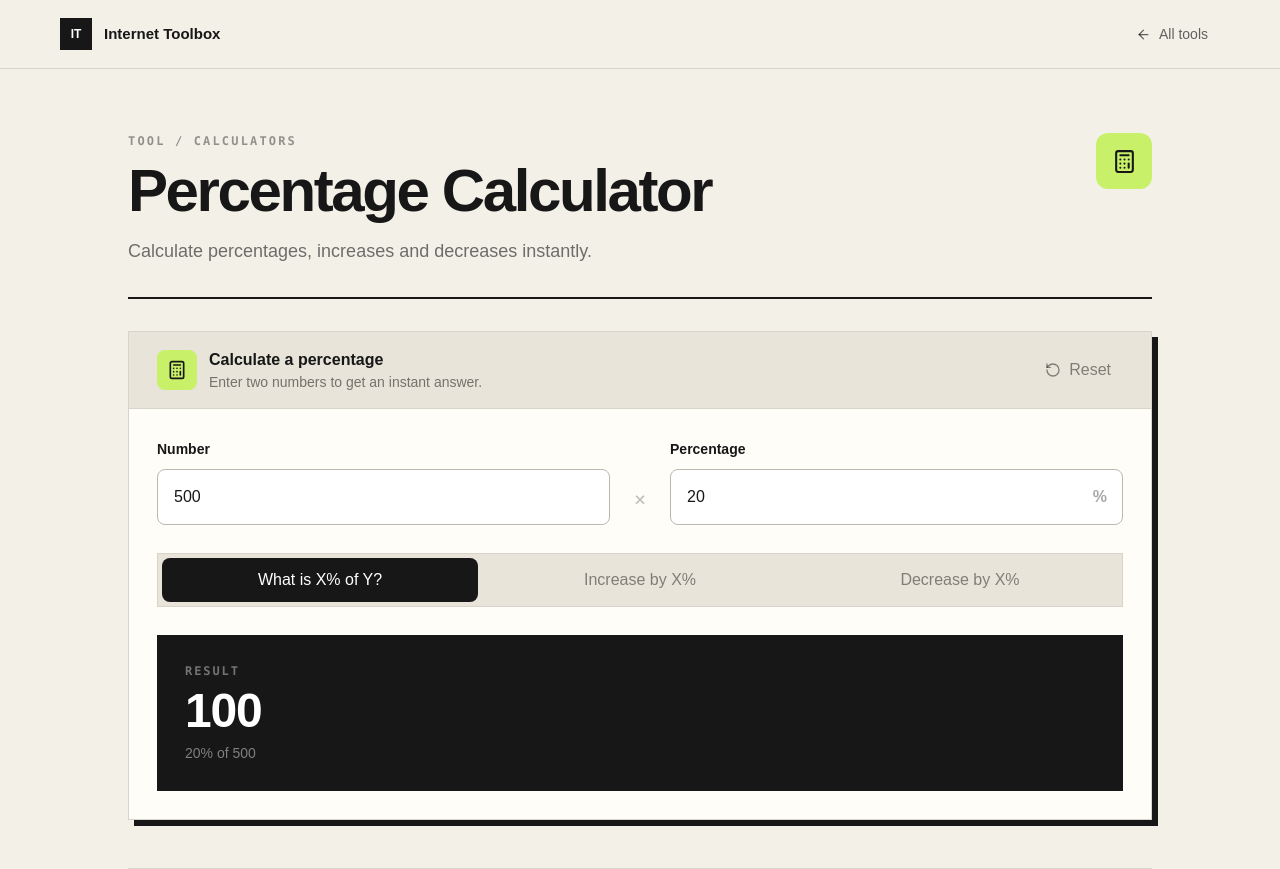
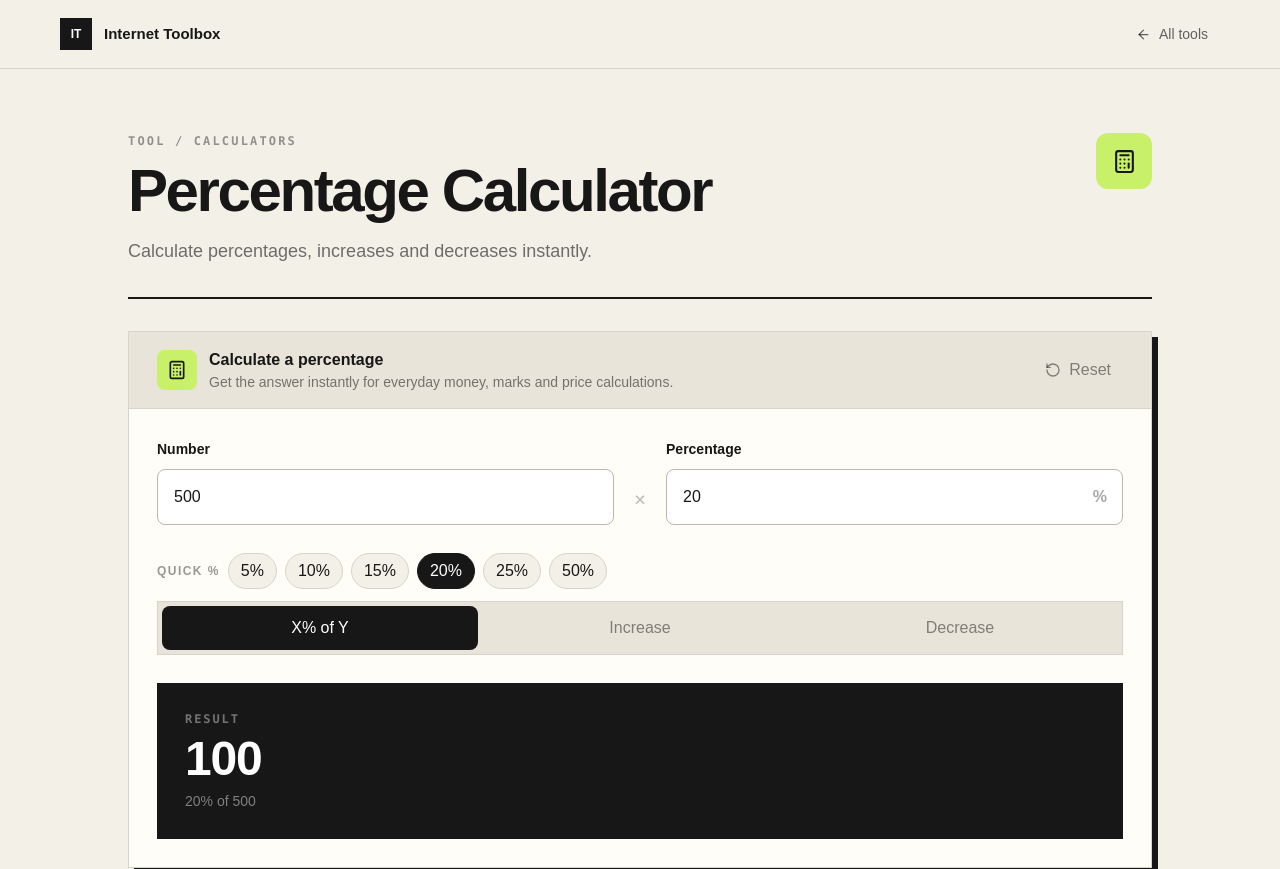
Before and after one commit to factoalbum/internet-toolbox, a Next.js app: page /tools/percentage-calculator in a window 1280 px wide. Shown: the top 869 px of the page. Built offline with nearby package versions, Linux system fonts and the light colour scheme; no server answers.

Commit message:
Polish percentage calculator UX

```diff
--- a/components/tools/percentage-calculator.tsx
+++ b/components/tools/percentage-calculator.tsx
@@ -4,8 +4,10 @@ import { Calculator, RotateCcw } from "lucide-react";
 import { useMemo, useState } from "react";
 
 function formatNumber(value: number): string {
-  return new Intl.NumberFormat("en-US", { maximumFractionDigits: 8 }).format(value);
+  return new Intl.NumberFormat("en-IN", { maximumFractionDigits: 8 }).format(value);
 }
+
+const quickPercentages = [5, 10, 15, 20, 25, 50];
 
 export default function PercentageCalculator() {
   const [value, setValue] = useState("500");
@@ -17,7 +19,6 @@ export default function PercentageCalculator() {
     const number = Number(value);
     const rate = Number(percentage);
     if (!Number.isFinite(number) || !Number.isFinite(rate) || number < 0 || rate < 0) return null;
-
     const amount = (number * rate) / 100;
     if (!Number.isFinite(amount)) return null;
     if (mode === "increase") return { primary: number + amount, secondary: amount };
@@ -26,37 +27,32 @@ export default function PercentageCalculator() {
   }, [value, percentage, mode]);
 
   function reset() {
-    setValue("500");
-    setPercentage("20");
-    setMode("of");
+    setValue("500"); setPercentage("20"); setMode("of");
   }
 
   return (
     <div className="overflow-hidden border border-[#d8d4c9] bg-[#fffdf8] shadow-[6px_6px_0_#171717]">
       <div className="border-b border-[#d8d4c9] bg-[#e8e4d9] px-5 py-4 md:px-7">
         <div className="flex items-center justify-between gap-4">
-          <div className="flex items-center gap-3">
-            <span className="flex size-10 items-center justify-center rounded-lg bg-[#c8f169] text-[#171717]" aria-hidden="true"><Calculator size={20} /></span>
-            <div><p className="font-bold">Calculate a percentage</p><p className="text-sm text-black/50">Enter two numbers to get an instant answer.</p></div>
-          </div>
+          <div className="flex items-center gap-3"><span className="flex size-10 items-center justify-center rounded-lg bg-[#c8f169]" aria-hidden="true"><Calculator size={20} /></span><div><p className="font-bold">Calculate a percentage</p><p className="text-sm text-black/50">Get the answer instantly for everyday money, marks and price calculations.</p></div></div>
           <button type="button" onClick={reset} className="flex min-h-11 items-center gap-2 rounded-lg px-3 text-sm font-bold text-black/45 transition hover:bg-white hover:text-black focus:outline-none focus:ring-2 focus:ring-[#c8f169]" aria-label="Reset percentage calculator"><RotateCcw size={16} /><span className="hidden sm:inline">Reset</span></button>
         </div>
       </div>
 
-      <div className="grid gap-6 p-5 md:grid-cols-[1fr_auto_1fr] md:items-end md:p-7">
+      <div className="grid gap-5 p-5 md:grid-cols-[1fr_auto_1fr] md:items-end md:p-7">
         <label className="block"><span className="text-sm font-bold">Number</span><input type="number" min="0" step="any" inputMode="decimal" value={value} onChange={(event) => setValue(event.target.value)} className="mt-2 h-14 w-full rounded-lg border border-[#bcb8ae] bg-white px-4 text-xl font-bold outline-none transition focus:border-[#171717] focus:ring-4 focus:ring-[#c8f169]" aria-label="Number" aria-invalid={value !== "" && (!Number.isFinite(Number(value)) || Number(value) < 0)} /></label>
         <div className="hidden pb-3 font-mono text-xl text-black/25 md:block" aria-hidden="true">×</div>
         <label className="block"><span className="text-sm font-bold">Percentage</span><div className="relative mt-2"><input type="number" min="0" step="any" inputMode="decimal" value={percentage} onChange={(event) => setPercentage(event.target.value)} className="h-14 w-full rounded-lg border border-[#bcb8ae] bg-white px-4 pr-12 text-xl font-bold outline-none transition focus:border-[#171717] focus:ring-4 focus:ring-[#c8f169]" aria-label="Percentage" aria-invalid={percentage !== "" && (!Number.isFinite(Number(percentage)) || Number(percentage) < 0)} /><span className="pointer-events-none absolute right-4 top-1/2 -translate-y-1/2 font-bold text-black/35">%</span></div></label>
       </div>
 
-      <div className="px-5 pb-5 md:px-7 md:pb-7"><div className="grid grid-cols-3 gap-1 border border-[#d8d4c9] bg-[#e8e4d9] p-1" role="tablist" aria-label="Percentage operation">
-        {([["of", "What is X% of Y?"], ["increase", "Increase by X%"], ["decrease", "Decrease by X%"]] as const).map(([key, label]) => <button key={key} type="button" role="tab" aria-selected={mode === key} onClick={() => setMode(key)} className={`min-h-11 rounded-lg px-2 text-xs font-bold transition focus:outline-none focus:ring-2 focus:ring-[#c8f169] sm:text-sm ${mode === key ? "bg-[#171717] text-white" : "text-black/45 hover:text-black"}`}>{label}</button>)}
-      </div></div>
+      <div className="px-5 pb-5 md:px-7 md:pb-7">
+        <div className="mb-3 flex flex-wrap items-center gap-2"><span className="text-xs font-bold uppercase tracking-[0.12em] text-black/40">Quick %</span>{quickPercentages.map(option => <button key={option} type="button" onClick={() => setPercentage(String(option))} aria-pressed={percentage === String(option)} className={`min-h-9 rounded-full border px-3 text-xs font-bold transition ${percentage === String(option) ? "border-[#171717] bg-[#171717] text-white" : "border-[#d8d4c9] bg-[#f3f0e8] hover:border-[#171717]"}`}>{option}%</button>)}</div>
+        <div className="grid grid-cols-3 gap-1 border border-[#d8d4c9] bg-[#e8e4d9] p-1" role="tablist" aria-label="Percentage operation">
+          {([["of", "X% of Y"], ["increase", "Increase"], ["decrease", "Decrease"]] as const).map(([key, label]) => <button key={key} type="button" role="tab" aria-selected={mode === key} onClick={() => setMode(key)} className={`min-h-11 rounded-lg px-2 text-xs font-bold transition focus:outline-none focus:ring-2 focus:ring-[#c8f169] sm:text-sm ${mode === key ? "bg-[#171717] text-white" : "text-black/45 hover:text-black"}`}>{label}</button>)}
+        </div>
+      </div>
 
-      <div className="mx-5 mb-5 bg-[#171717] p-6 text-white md:mx-7 md:mb-7 md:p-7" aria-live="polite">
-        <p className="font-mono text-xs font-bold uppercase tracking-[0.16em] text-white/40">Result</p>
-        {result ? <><p className="mt-2 break-words text-4xl font-black tracking-tight md:text-5xl">{formatNumber(result.primary)}</p><p className="mt-2 text-sm text-white/45">{mode === "of" ? `${formatNumber(Number(percentage))}% of ${formatNumber(Number(value))}` : `${formatNumber(Number(value))} ${mode === "increase" ? "increased" : "decreased"} by ${formatNumber(Number(percentage))}%`}</p>{mode !== "of" && <p className="mt-1 text-xs text-white/35">Change: {formatNumber(result.secondary)}</p>}</> : <p className="mt-2 text-lg text-white/55">Enter non-negative numbers to calculate.</p>}
-      </div>
+      <div className="mx-5 mb-5 bg-[#171717] p-6 text-white md:mx-7 md:mb-7 md:p-7" aria-live="polite"><p className="font-mono text-xs font-bold uppercase tracking-[0.16em] text-white/40">Result</p>{result ? <><p className="mt-2 break-words text-4xl font-black tracking-tight md:text-5xl">{formatNumber(result.primary)}</p><p className="mt-2 text-sm text-white/45">{mode === "of" ? `${formatNumber(Number(percentage))}% of ${formatNumber(Number(value))}` : `${formatNumber(Number(value))} ${mode === "increase" ? "increased" : "decreased"} by ${formatNumber(Number(percentage))}%`}</p>{mode !== "of" && <p className="mt-1 text-xs text-white/35">Change: {formatNumber(result.secondary)}</p>}</> : <p className="mt-2 text-lg text-white/55">Enter non-negative numbers to calculate.</p>}</div>
     </div>
   );
 }
```
